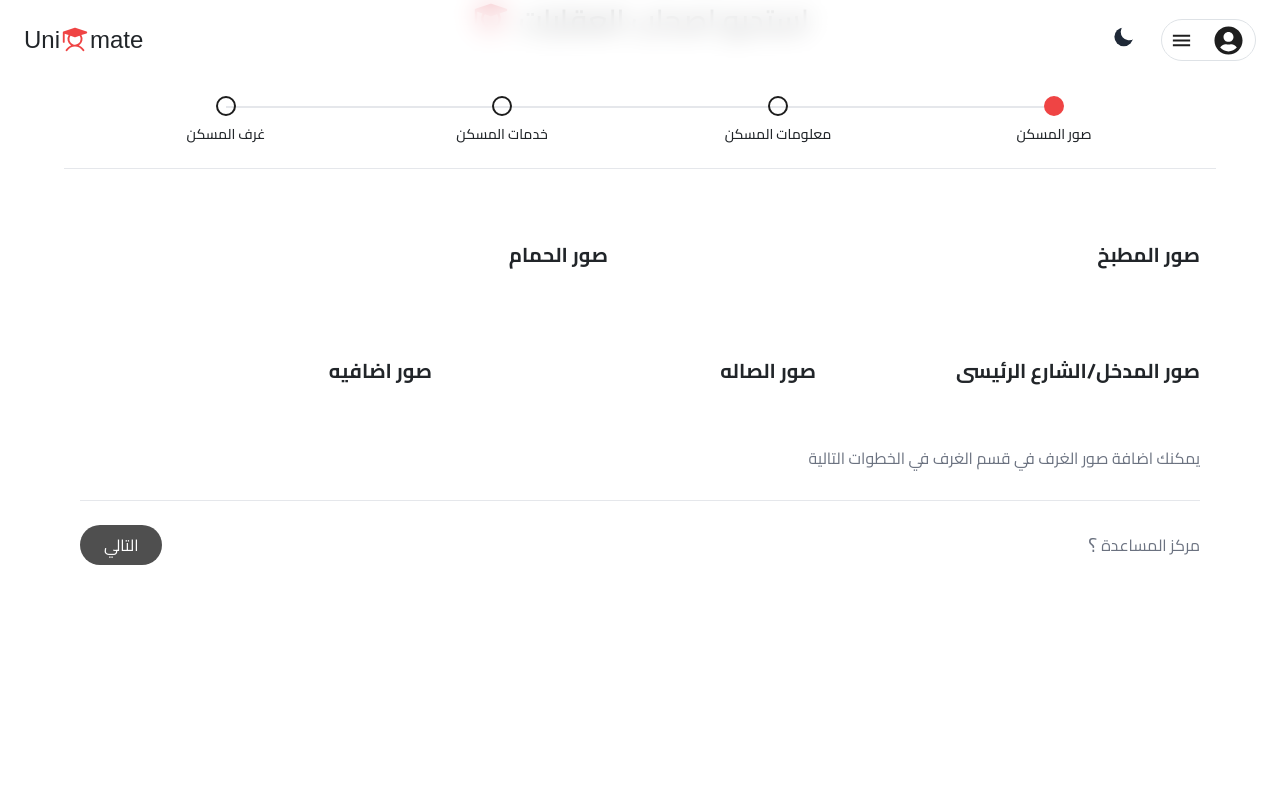
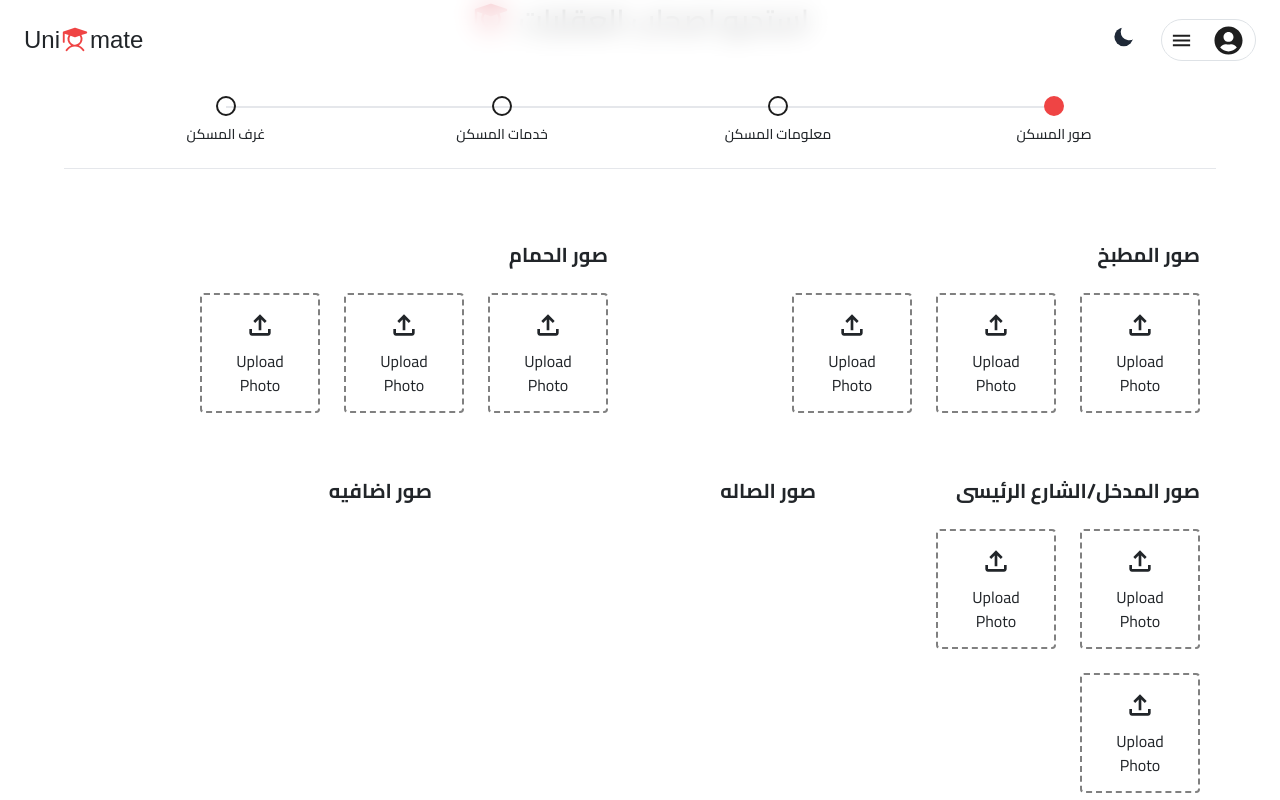
Before and after one commit to Mahmoud-Abd-Elrazek/Unimate, a React (Vite) app: page /createpost/step1 in a window 1280 px wide. Shown: the top 800 px of the page. Built offline with nearby package versions, Linux system fonts and the light colour scheme; a web font is replaced by a local one.

Commit message:
ffffffffffffff

```diff
--- a/src/pages/CreatePost/step1.tsx
+++ b/src/pages/CreatePost/step1.tsx
@@ -1,5 +1,5 @@
 import { useNavigate, Link } from 'react-router-dom';
-// import UploadPhoto from '../../components/UploadPhoto/uploadPhoto';
+import UploadPhoto from '../../components/UploadPhoto/uploadPhoto';
 
 const StepOne: React.FC = () => {
   const navigate = useNavigate();
@@ -12,16 +12,18 @@ const StepOne: React.FC = () => {
         <div className="w-full md:w-1/2">
           <h1 className="text-right my-4 text-xl font-bold">صور المطبخ</h1>
           <div className="flex flex-wrap gap-4">
-            {/* <UploadPhoto /> */}
-            {/* <UploadPhoto /> */}
-            {/* <UploadPhoto /> */}
+         <UploadPhoto onFileSelect={(file) => console.log('Selected file:', file)} />
+         <UploadPhoto onFileSelect={(file) => console.log('Selected file:', file)} />
+          <UploadPhoto onFileSelect={(file) => console.log('Selected file:', file)} />
           </div>
         </div>
         {/* الحمام */}
         <div className="w-full md:w-1/2 md:mr-8">
           <h1 className="text-right my-4 text-xl font-bold">صور الحمام</h1>
           <div className="flex flex-wrap gap-4">
-            {/* <UploadPhoto /> */}
+           <UploadPhoto onFileSelect={(file) => console.log('Selected file:', file)} />
+            <UploadPhoto onFileSelect={(file) => console.log('Selected file:', file)} />
+              <UploadPhoto onFileSelect={(file) => console.log('Selected file:', file)} />
             {/* <UploadPhoto /> */}
             {/* <UploadPhoto /> */}
           </div>
@@ -34,9 +36,9 @@ const StepOne: React.FC = () => {
         <div className="w-full lg:w-1/3">
           <h1 className="text-right my-4 text-xl font-bold">صور المدخل/الشارع الرئيسى</h1>
           <div className="flex flex-wrap gap-4">
-            {/* <UploadPhoto /> */}
-            {/* <UploadPhoto /> */}
-            {/* <UploadPhoto /> */}
+          <UploadPhoto onFileSelect={(file) => console.log('Selected file:', file)} />
+            <UploadPhoto onFileSelect={(file) => console.log('Selected file:', file)} />
+              <UploadPhoto onFileSelect={(file) => console.log('Selected file:', file)} />
           </div>
         </div>
         {/* الصالة */}
--- a/src/pages/CreatePost/step4.tsx
+++ b/src/pages/CreatePost/step4.tsx
@@ -66,7 +66,7 @@ export default function Step4() {
 
         {/* تحميل صورة */}
         <div className="flex flex-col items-center space-y-2">
-          <UploadPhoto/>
+       <UploadPhoto onFileSelect={(file) => console.log('Selected file:', file)} />
           {roomImage && (
             <p className="text-xs text-gray-500 dark:text-[#BDBDBD] truncate">{roomImage.name}</p>
           )}
```
